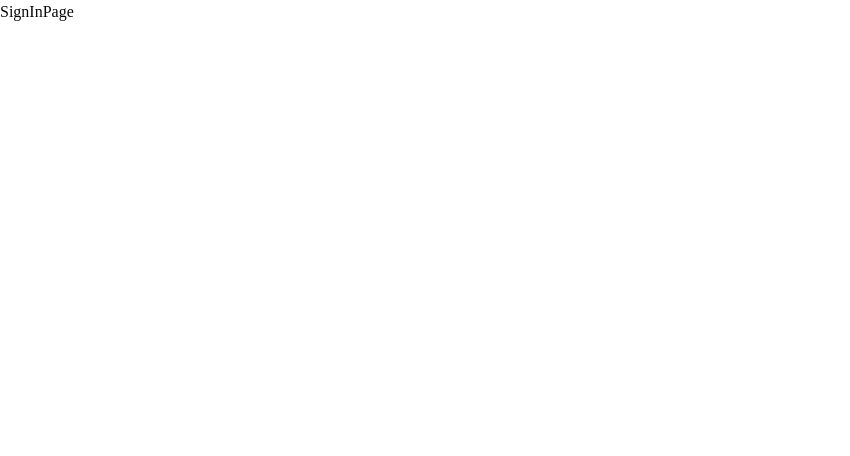
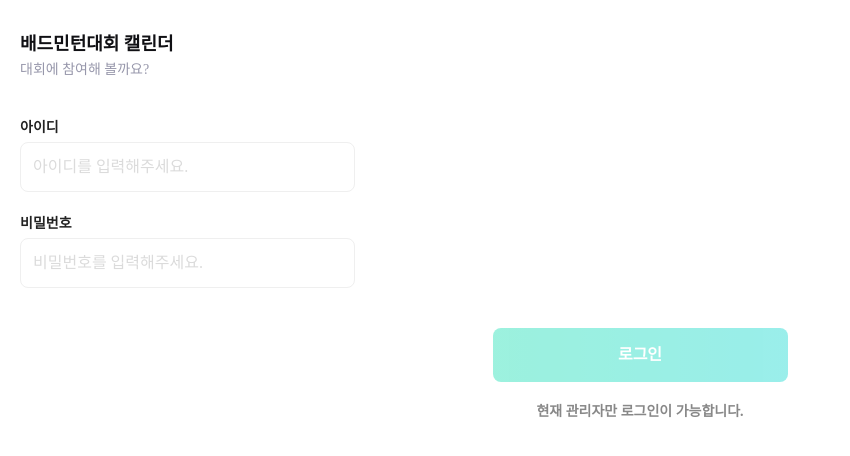
Before and after one commit to TheSuperbase/tournament-info, a Next.js app: page /sign-in in a window 1280 px wide. Shown: the top 456 px of the page, without its empty margins (0-850 px from the left). Built offline with nearby package versions, Linux system fonts and the light colour scheme.

Commit message:
feat: 관리자 로그인 페이지 퍼블리싱

```diff
--- /dev/null
+++ b/feature/sign-in/SignInForm.tsx
@@ -0,0 +1,43 @@
+import { SolidButton } from "@/shared/ui/button";
+import Input from "@/shared/ui/field";
+import Typography from "@/shared/ui/typography";
+import { useState } from "react";
+
+function SignInForm() {
+  const [id, setId] = useState("");
+  const [password, setPassword] = useState("");
+
+  return (
+    <div className="pt-[40px] px-[20px]">
+      <div className="pb-[24px]">
+        <Input
+          value={id}
+          onChange={(e) => setId(e.target.value)}
+          label="아이디"
+          placeholder="아이디를 입력해주세요."
+        />
+      </div>
+      <div className="pb-[40px]">
+        <Input
+          value={password}
+          onChange={(e) => setPassword(e.target.value)}
+          label="비밀번호"
+          placeholder="비밀번호를 입력해주세요."
+        />
+      </div>
+      <div className="flex flex-col gap-[20px] items-center justify-center">
+        <SolidButton
+          disabled={id === "" || password === ""}
+          className="w-[295px]"
+        >
+          로그인
+        </SolidButton>
+        <Typography variant="subHead1" className="text-[#888]">
+          현재 관리자만 로그인이 가능합니다.
+        </Typography>
+      </div>
+    </div>
+  );
+}
+
+export default SignInForm;
--- a/shared/style/global.css
+++ b/shared/style/global.css
@@ -167,3 +167,8 @@
 .date-picker-wrapper > div > div:last-child {
   display: none !important;
 }
+
+/* Input placeholder 스타일 */
+input::placeholder {
+  color: #DBDBDB;
+}
--- a/shared/ui/button/SolidButton.tsx
+++ b/shared/ui/button/SolidButton.tsx
@@ -33,7 +33,7 @@ const buttonVariants = cva(
         [BUTTON_SHAPE.CIRCLE]: "rounded-full",
       },
       disabled: {
-        true: "cursor-not-allowed opacity-40 bg-semantic-color-fill-disabled",
+        true: "cursor-not-allowed opacity-40",
         false: "cursor-pointer hover:opacity-100",
       },
       fullWidth: {
--- /dev/null
+++ b/shared/ui/field/index.tsx
@@ -0,0 +1,100 @@
+"use client";
+
+import {
+  type ComponentProps,
+  forwardRef,
+  useCallback,
+  useId,
+  useState,
+} from "react";
+
+import { cva, type VariantProps } from "class-variance-authority";
+
+import Typography from "../typography";
+import { cn } from "@/lib/utils";
+
+export const INPUT_SIZE = {
+  MEDIUM: "medium",
+} as const;
+
+const inputVariants = cva(
+  "bg-white flex flex-row w-[20.938rem] items-center rounded-[8px] py-[0.625rem] pl-[0.75rem] pr-[0.625rem] border-[1.5px] border-solid border-[#EFEFEF]",
+  {
+    variants: {
+      size: {
+        [INPUT_SIZE.MEDIUM]:
+          "h-[3.125rem] text-base font-medium leading-[1.375rem]",
+      },
+      isActive: {
+        true: "border-[1.5px] border-solid border-semantic-border-success",
+        false: "",
+      },
+      isError: {
+        true: "border-[1.5px] border-solid border-semantic-border-danger",
+        false: "",
+      },
+      isFocused: {
+        true: "border-[1.5px] border-solid border-semantic-border-secondary",
+        false: "",
+      },
+    },
+    defaultVariants: {
+      size: INPUT_SIZE.MEDIUM,
+      isActive: false,
+      isFocused: false,
+      isError: false,
+    },
+  }
+);
+
+type Props = Omit<VariantProps<typeof inputVariants>, "isFocused"> &
+  Omit<ComponentProps<"input">, "size"> & {
+    label?: string;
+  };
+
+const Input = forwardRef<HTMLInputElement, Props>(function TextField(
+  { size, isActive, isError, className, value, onChange, label, id, ...props },
+  ref
+) {
+  const [isFocused, setIsFocused] = useState(false);
+  const inputId = useId();
+  const resolvedId = id || inputId;
+
+  const handleChange = useCallback(
+    (e: React.ChangeEvent<HTMLInputElement>) => {
+      onChange?.(e);
+    },
+    [onChange]
+  );
+
+  return (
+    <div className="flex flex-col gap-[0.375rem]">
+      {label && (
+        <Typography asChild variant="caption1" className="text-[#222]">
+          <label htmlFor={resolvedId}>{label}</label>
+        </Typography>
+      )}
+      <div
+        className={cn(
+          inputVariants({ size, isActive, isError, isFocused }),
+          className
+        )}
+      >
+        <input
+          ref={ref}
+          id={resolvedId}
+          className={
+            "w-full bg-transparent focus:ring-0 focus:outline-none placeholder:text-[#DBDBDB]"
+          }
+          onFocus={() => setIsFocused(true)}
+          onBlur={() => setIsFocused(false)}
+          value={value}
+          onChange={handleChange}
+          {...props}
+        />
+      </div>
+    </div>
+  );
+});
+
+export default Input;
--- a/view/sign-in/index.tsx
+++ b/view/sign-in/index.tsx
@@ -1,5 +1,15 @@
+"use client";
+
+import SignInForm from "@/feature/sign-in/SignInForm";
+import Title from "@/widget/home/title";
+
 function SignInPage() {
-  return <div>SignInPage</div>;
+  return (
+    <div>
+      <Title />
+      <SignInForm />
+    </div>
+  );
 }
 
 export default SignInPage;
```
Also changed, not shown: shared/ui/button/OutlineButton.tsx (+30 -24 lines).
